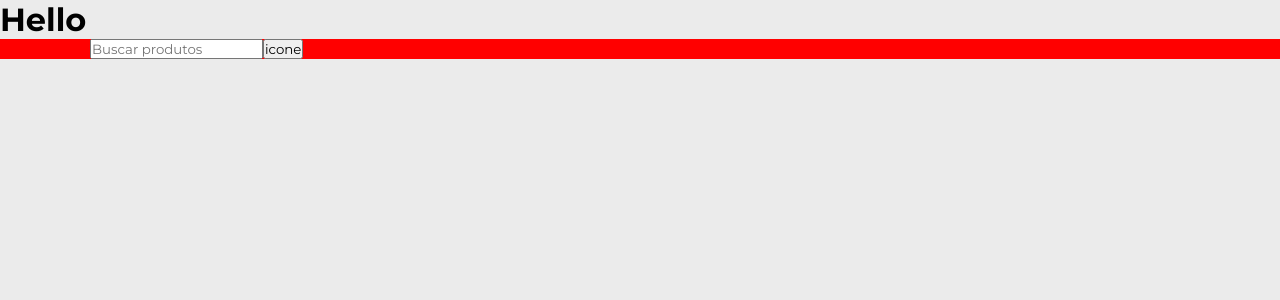
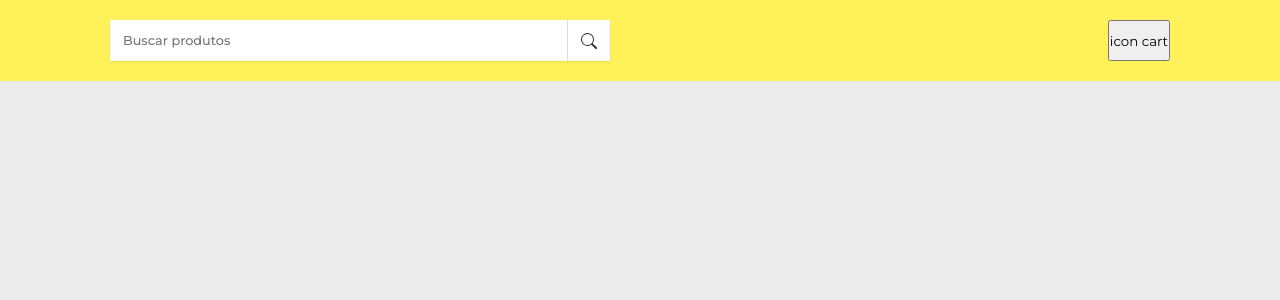
Before and after one commit to CarlosEduDev/shopping-Cart, a React (Vite) app: page / in a window 1280 px wide. Shown: the top 300 px of the page. Built offline with nearby package versions, Linux system fonts and the light colour scheme.

Commit message:
feat: Estilizando o componente SearchBar

```diff
--- a/src/App.jsx
+++ b/src/App.jsx
@@ -6,7 +6,6 @@ function App() {
 
   return (
     <>
-      <h1>Hello</h1>
       <Header/>
     </>
   )
--- a/src/components/Header/Header.css
+++ b/src/components/Header/Header.css
@@ -0,0 +1,11 @@
+.header{
+    background-color: #fff159;
+    position: fixed;
+    width: 100%;
+}
+
+.header > div{
+    display: flex;
+    justify-content: space-between;
+    padding: 20px;
+}
--- a/src/components/Header/Header.jsx
+++ b/src/components/Header/Header.jsx
@@ -1,11 +1,14 @@
 import React from "react";
 import SearchBar from "../SearchBar/SearchBar";
 
+import "./Header.css"
+
 function Header(){
     return(
-        <header className="header" style={{background: 'red'}}>
+        <header className="header">
             <div className="container">
                 <SearchBar/>
+                <button>icon cart</button>
             </div>
         </header>
     )
--- a/src/components/SearchBar/SearchBar.css
+++ b/src/components/SearchBar/SearchBar.css
@@ -0,0 +1,30 @@
+.search-bar{
+    display: flex;
+    background-color: white;
+    width: 100%;
+    max-width: 500px;
+    justify-content: space-between;
+    box-shadow: 0 1px 2px 0 rgba(0, 0, 0, 0.1);
+    gap: 13px;
+    padding-right: 13px;
+}
+
+.search__input{
+    padding: 13px;
+    flex-grow: 1;
+    border: none;
+    outline: none;
+    font-size: 0.8rem;
+    font-weight: 500;
+    border-right: 1px solid #ddd;
+}
+
+.search__button{
+    background: none;
+    border: none;
+    font-size: 1rem;
+    display: flex;
+    align-items: center;
+    justify-content: center;
+    color: #333;
+}
--- a/src/components/SearchBar/SearchBar.jsx
+++ b/src/components/SearchBar/SearchBar.jsx
@@ -1,13 +1,15 @@
 import React from "react";
+import { BsSearch } from "react-icons/bs";
+
+import "./SearchBar.css"
 
 function SearchBar() {
     return (
-        <form>
+        <form className="search-bar">
             <input type="search" placeholder="Buscar produtos" className="search__input"
             required/>
-
-            <button type="submit" className="search__b">
-                icone
+            <button type="submit" className="search__button">
+                <BsSearch/>
             </button>
         </form>
      );
```
